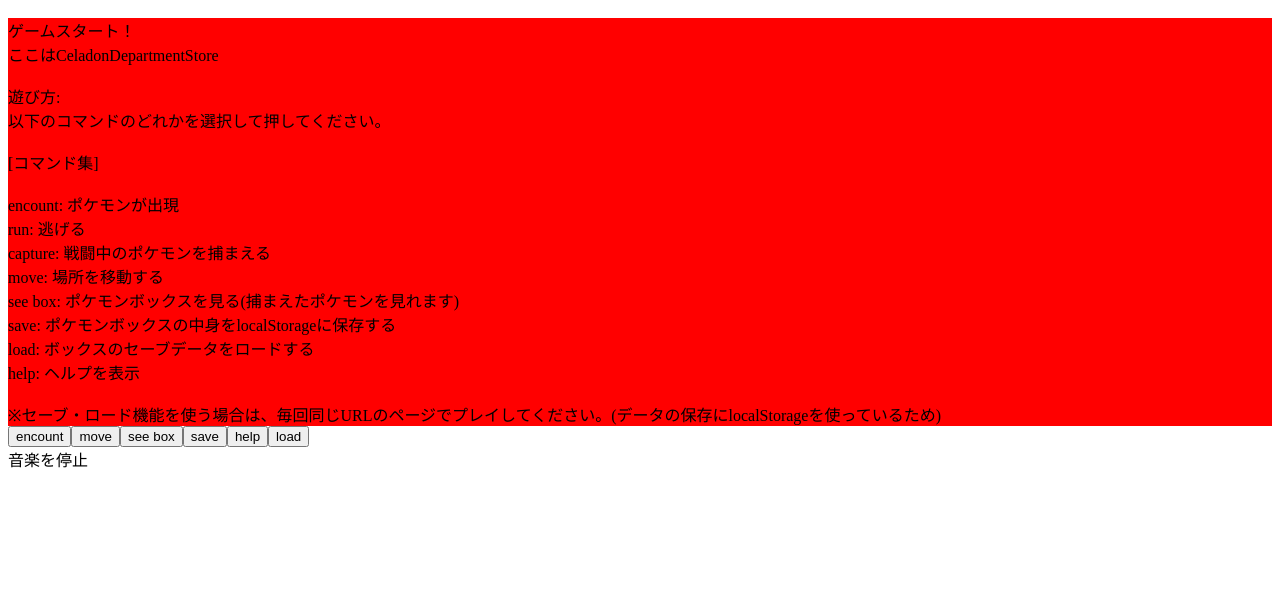
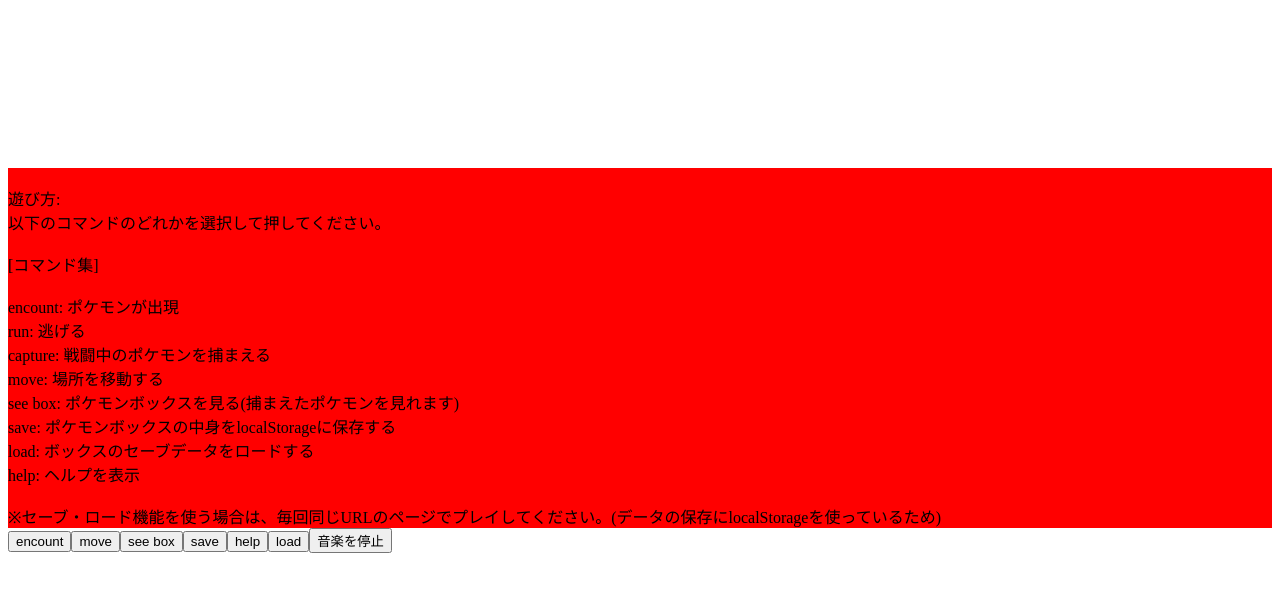
Before and after one commit to aeba2/small_pokemon_system, a plain HTML site: page docs/index.html in a window 1280 px wide. Both pictures are taken after a click on the element "click to start!". Shown: the part 57-648 px from the top of the page. Drawn offline with Linux system fonts and the light colour scheme.

Commit message:
docsしか無理みたいなので、上書き

```diff
--- a/docs/index.html
+++ b/docs/index.html
@@ -4,10 +4,10 @@
 </head>
 <body>
   <h1>ポケモン</h1>
-  <div id = "screen_area">
+  <div id = "screen_area" style = "width:150;height:150;">
   </div>
 
-  <div id = "message_area" style = "background:red;">
+  <div id = "message_area" style = "background:red;height:400;">
   </div>
 
   <div id = "console_area">
--- a/docs/small_pokemon_system_html_ver.js
+++ b/docs/small_pokemon_system_html_ver.js
@@ -37,7 +37,8 @@ function storageAvailable(type) {
 
 
 const soundtrack = {
-  "field":"https://maoudamashii.jokersounds.com/music/game/mp3/game_maoudamashii_4_field09.mp3",
+//  "field":"https://maoudamashii.jokersounds.com/music/game/mp3/game_maoudamashii_4_field09.mp3",
+  "field":"https://drive.google.com/uc?id=1XdDHyX9Sc3jA0QElwfJL3QJiC6KBNa0A",
   "yasei":"https://drive.google.com/uc?id=16yT2gxAkKihEL3PeY0mbpbSDW42wzmU5"
 }
 
@@ -71,7 +72,7 @@ const shuzoku_master = {
       sp_def: 230,
       speed: 5
     },
-    img:"https://i.imgur.com/0fanZUd.jpg"
+    img:"https://sp3.raky.net/poke/icon96/n213.gif"
   },
 
   Shaymin:{
@@ -86,7 +87,7 @@ const shuzoku_master = {
       sp_def: 100,
       speed: 100
     },
-    img:"https://i.imgur.com/0fanZUd.jpg"
+    img:"https://sp3.raky.net/poke/icon96/n492.gif"
   }
 }
 
@@ -182,8 +183,8 @@ class Play {
       Google drive上のファイルへの直リンクの書き方:
       -> https://drive.google.com/uc?id=ファイルID
     */
-    this.music = new Audio("https://maoudamashii.jokersounds.com/music/game/mp3/game_maoudamashii_4_field09.mp3");
-
+    //this.music = new Audio("https://maoudamashii.jokersounds.com/music/game/mp3/game_maoudamashii_4_field09.mp3");
+    this.music = new Audio("https://drive.google.com/uc?id=1XdDHyX9Sc3jA0QElwfJL3QJiC6KBNa0A");
     this.current_pokemon = undefined;//最後に出現したポケモンのインスタンス
     this.previous_pokemon = undefined;//前回出現したポケモン
 
@@ -207,6 +208,8 @@ class Play {
         this.createText(`ここは${this.current_place}`);
         this.help();
         this.createButton();
+        this.music.play();
+        this.add_audio_console();
 
 
 
@@ -216,17 +219,21 @@ class Play {
 
   }
 
-  manage_audio(){
+  add_audio_console(){
     //音声制御ボタンがなければ作成
     if(!document.getElementById("audioBtn")){
-      const audioBtn = document.createElement("div");
-      audioBtn.innerText = "音楽を停止";
+      const audioBtn = document.createElement("button");
+      audioBtn.innerText = (!this.music.paused) ? "音楽を停止":"音楽を再生";
       audioBtn.id = "audioBtn";
-      console.log(this)
-      audioBtn.addEventListener("click",this.manage_audio.bind(this));
+      //console.log(this)
+      audioBtn.addEventListener("click",this.play_pause.bind(this));
       document.getElementById("console_area").appendChild(audioBtn);
+      //this.music.play();
     }
-    //console.log(this)
+
+  }
+
+  play_pause(){
     //再生の停止・再開
     if(this.music.paused){
       this.music.play();
@@ -245,6 +252,7 @@ class Play {
 
   //コマンドを実行するボタンを作成する
   createButton() {
+
     //コンソールエリアの内部を初期化
     this.console_area.innerHTML = "";
 
@@ -284,13 +292,33 @@ class Play {
 
     }
 
-    this.manage_audio();
+
+    //this.add_audio_console();
 
   }
 
-  createText(txt) {
+  //1st引数:メッセージのテキスト、2nd引数:特別長いメッセージの時はtrueを渡す
+  createText(_txt,_special_message) {
     const wrapper = this.message_area;//メッセージエリアを取得
 
+    //特別長いメッセージのとき(helpなど)
+    if(_special_message){
+      wrapper.innerHTML = "";
+      //メッセージボックスを追加
+      const newMsg = document.createElement("div");
+      newMsg.innerText = _txt;
+      wrapper.appendChild(newMsg);
+
+      while(!(wrapper.childNodes.length === 10)){
+        //console.log("i'm in while");
+        const empty = document.createElement("div");
+        wrapper.appendChild(empty);
+      }
+      return;
+    }
+
+    //普段は高さを固定
+    wrapper.style.height = "400";
     //メッセージの数は10個まで。それ以上増えたら古い順に削除。
     if(wrapper.childNodes.length >= 10){
       while(!(wrapper.childNodes.length === 10)){
@@ -299,14 +327,15 @@ class Play {
     }
 
     //メッセージボックスを追加
-    const newdiv = document.createElement("div");
-    newdiv.innerText = txt;
-    wrapper.appendChild(newdiv);
+    const newMsg = document.createElement("div");
+    newMsg.innerText = _txt;
+    wrapper.appendChild(newMsg);
   }
 
   //ヘルプ
   help() {
-    this.createText(help_message);
+    this.message_area.style.height = "auto";
+    this.createText(help_message,true);
   }
 
   see_pokebox() {
@@ -314,7 +343,8 @@ class Play {
     ボックス内の全部のポケモンが表示され、クリックすると各情報(種族、ニックネーム、個体値)が出てくる
     */
     const message_area = this.message_area;
-    message_area.innerHTML = "<h2>名前をクリックすると詳細表示</h2>";
+    message_area.style.height = "auto";
+    message_area.innerHTML = "名前をクリックすると詳細表示";
 
     for(let i=0;i<this.pokebox.length;i++){
         const pokemon = this.pokebox[i];
@@ -398,6 +428,8 @@ class Play {
       throw new Error(`戦闘中です。まずは目の前のポケモンに集中して、捕まえるなり逃げるなりしてください(一度に一匹しか出ません)`);
     }
 
+    console.log(this.music.paused);
+
     const rand = Math.random();//0~1の乱数を生成
     let newAcc = 0, oldAcc = 0;
     let flg_no_encount = true;//出現フラグ(エラーハンドリング用): true:ポケモンが出現しない、false:ポケモンが出現する
@@ -411,10 +443,13 @@ class Play {
         this.isOnBattle = true;
         this.play_mode = "battle";
         this.createButton();
+        console.log(this.music.paused);
         this.current_pokemon = new Pokemon(member);//出現するポケモンのインスタンスを生成
         this.createText(`野生の${this.current_pokemon.name}が飛び出して来たぞ！`);
         this.set_img_encount(this.current_pokemon.img);
         this.music_change("yasei");
+        this.add_audio_console();
+        console.log(this.music.paused);
 
         flg_no_encount = false;
         return;
@@ -475,6 +510,7 @@ class Play {
     this.play_mode = "normal";
     this.createButton();
     this.music_change("field");
+    this.add_audio_console();
 
     return;
   }
@@ -493,6 +529,7 @@ class Play {
     this.play_mode = "normal";
     this.createButton();
     this.music_change("field");
+    this.add_audio_console();
 
     return;
   }
```
